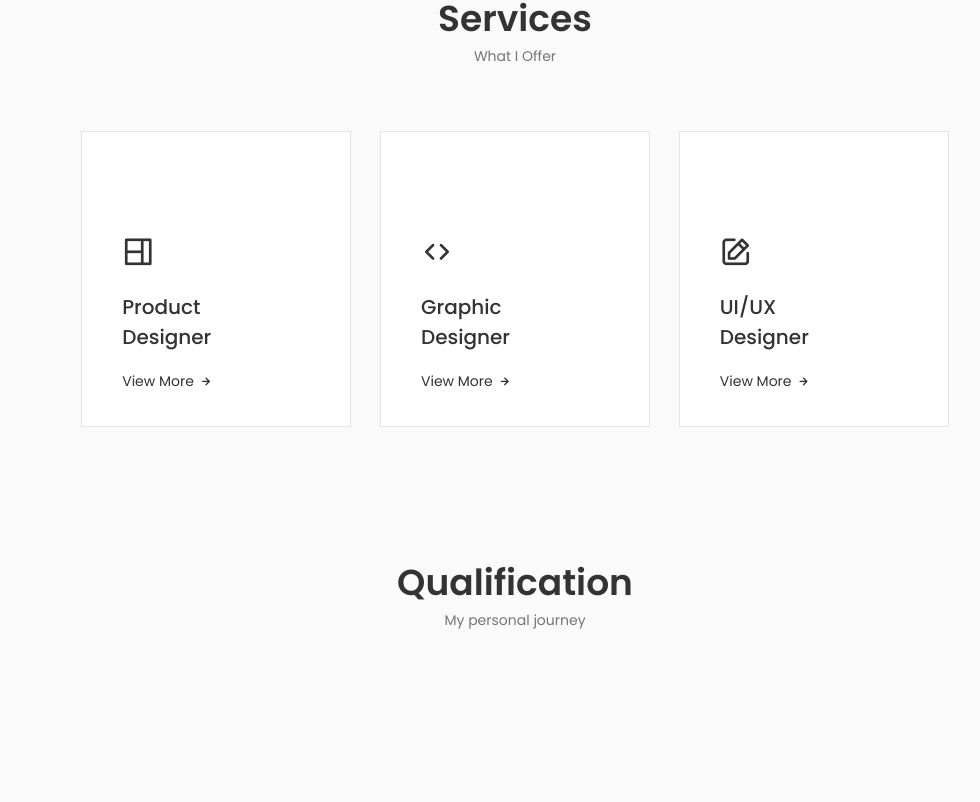
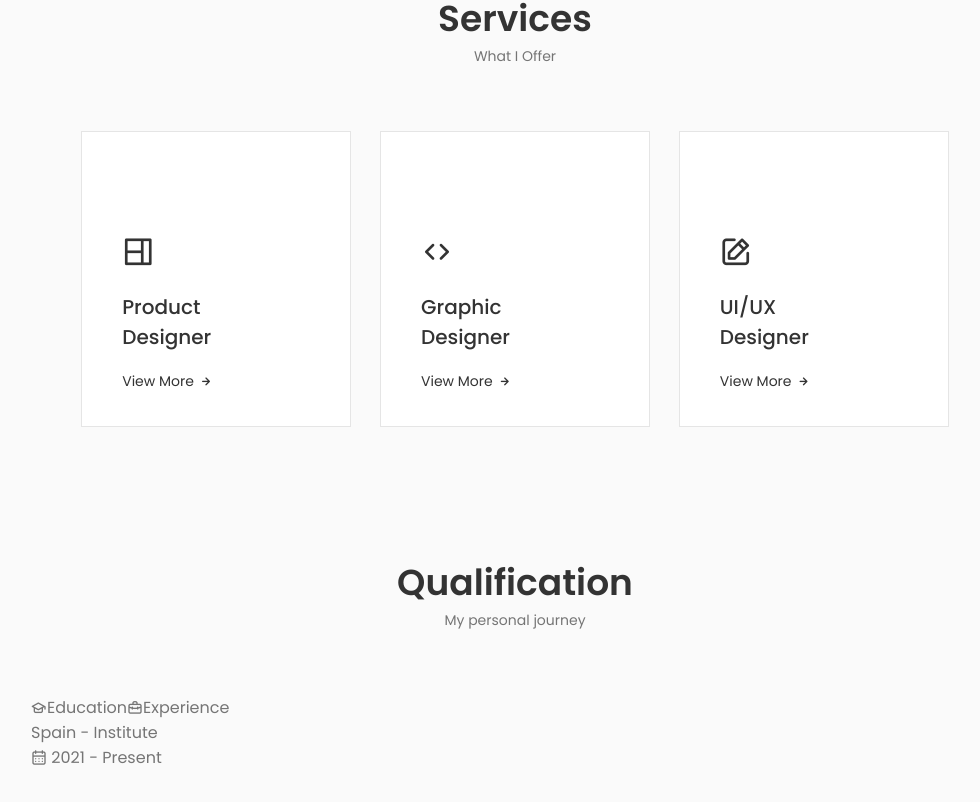
Before and after one commit to k-vernon/portfolio, a React (Create React App) app: page / in a window 1280 px wide. Shown: the part 2074-2876 px from the top of the page, without its empty margins (125-1105 px from the left). Before the commit the page ends 2826 px from the top, so only its background shows below. Built offline with nearby package versions, Linux system fonts and the light colour scheme.

Commit message:
stub up qualifications

```diff
--- a/src/components/Qualification/Qualification.jsx
+++ b/src/components/Qualification/Qualification.jsx
@@ -9,7 +9,34 @@ const Qualification = () => {
 
       <div className="qualification__container container">
         <div className="qualification__tabs">
+          <div className="qualification__button qualification__active button--flex">
+            <i className="uil uil-graduation-cap qualification__icon"></i>{" "}
+            Education
+          </div>
+
           <div className="qualification__button button--flex">
+            <i className="uil uil-briefcase-alt qualification__icon"></i>{" "}
+            Experience
+          </div>
+        </div>
+
+        <div className="qualification__sections">
+          <div className="qualification__content">
+            <div className="qualification__data">
+              <div>
+                <h3 className="qualification__title"></h3>
+                <span className="qualification__subtitle">Spain - Institute</span>
+                <div className="qualification__calender">
+                  <i className="uil uil-calendar-alt"></i> 2021 - Present
+                </div>
+              </div>
+
+              <div>
+                <span className="qualification__rounder"></span>
+                <div className="qualification__line"></div>
+              </div>
+            </div>
+
 
           </div>
         </div>
```
